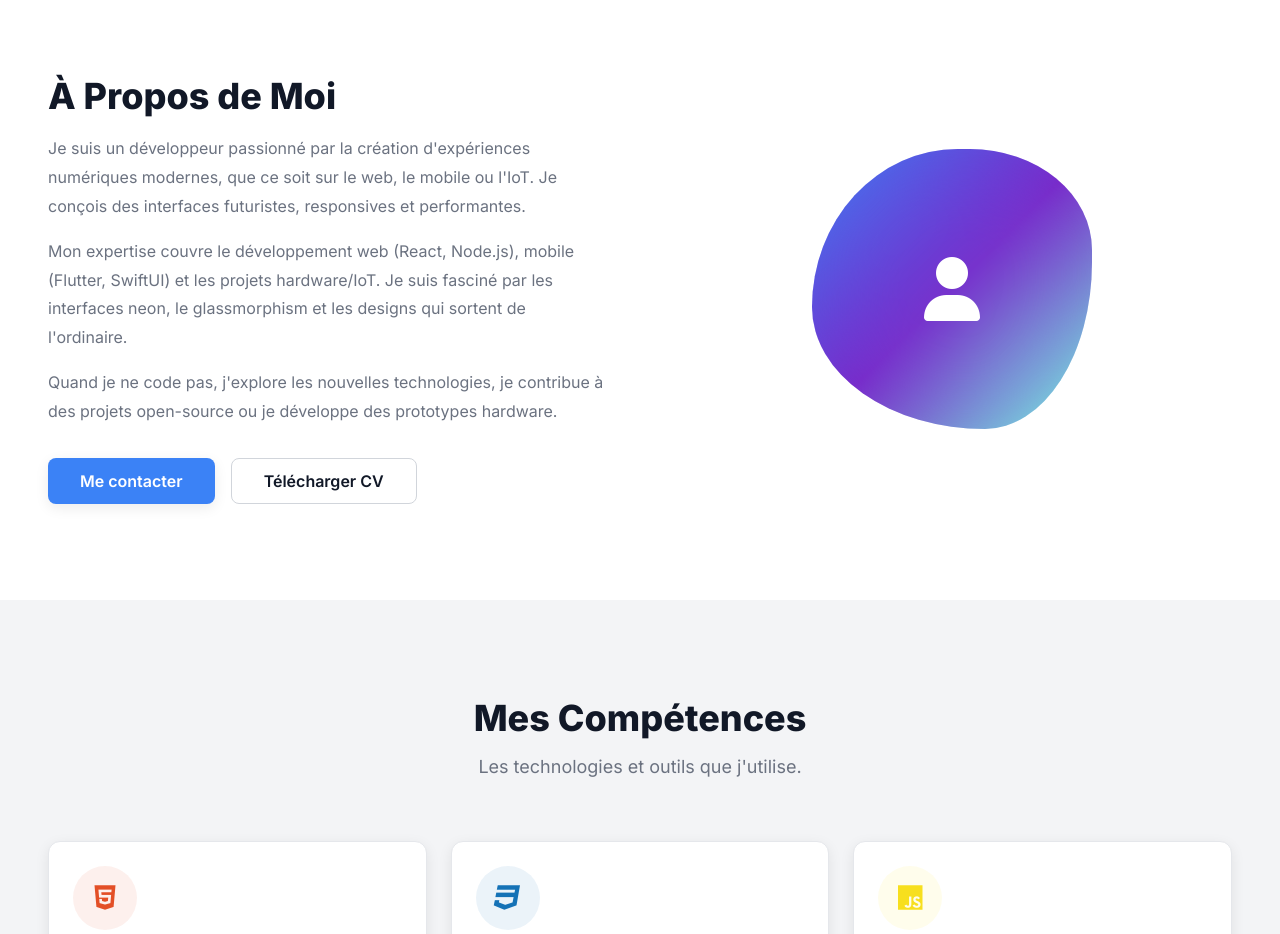
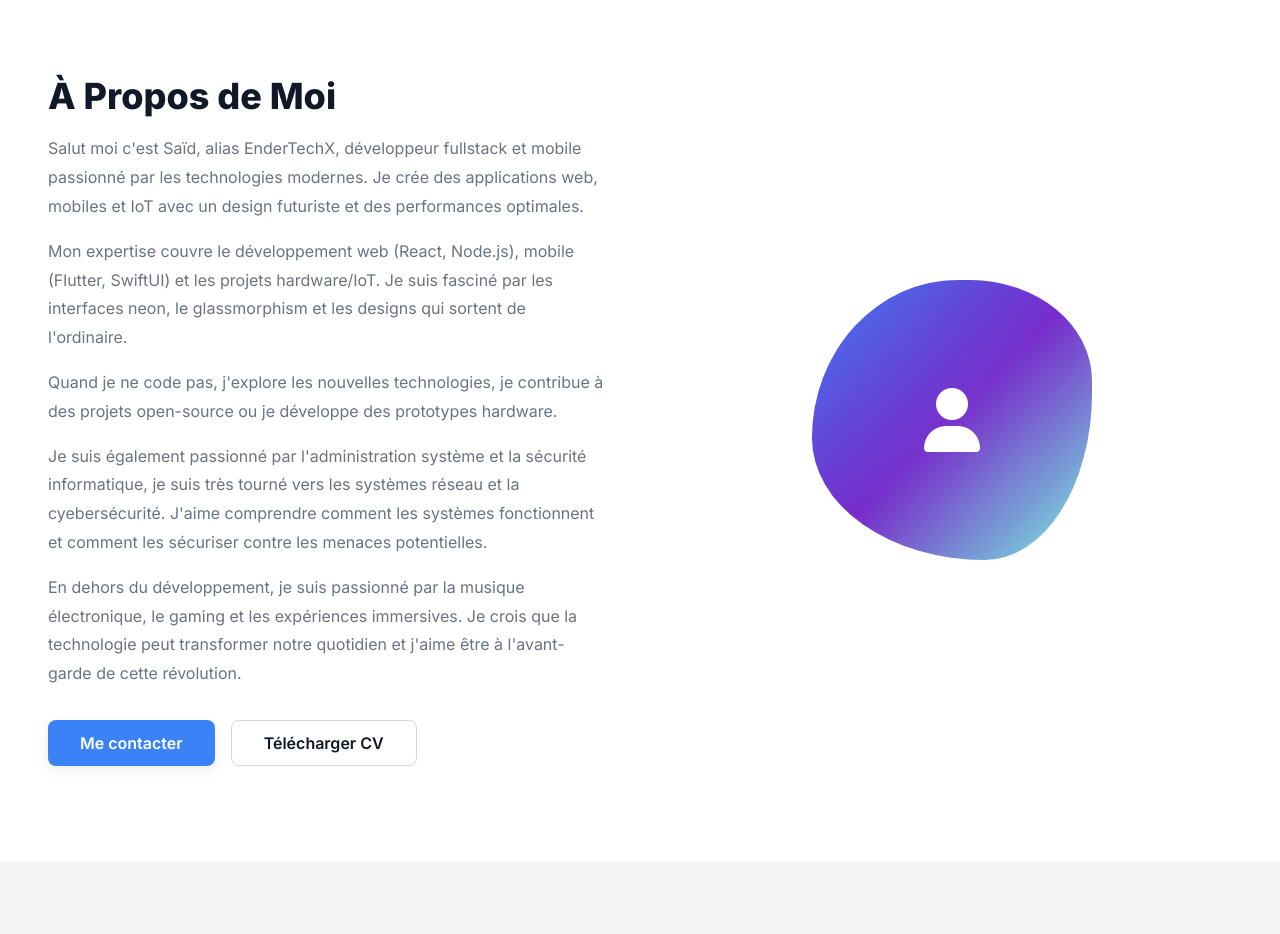
Before and after one commit to ProctHeath/EnderTechXWEBSITE, a React (Vite) app: page / in a window 1280 px wide. Shown: the part 1440-2374 px from the top of the page. Built offline with nearby package versions, Linux system fonts and the light colour scheme.

Commit message:
modify content of about section in config.js to include more personal details and interests

```diff
--- a/src/data/config.js
+++ b/src/data/config.js
@@ -17,9 +17,11 @@ const config = {
   about: {
     title: 'À Propos de Moi',
     paragraphs: [
-      "Je suis un développeur passionné par la création d'expériences numériques modernes, que ce soit sur le web, le mobile ou l'IoT. Je conçois des interfaces futuristes, responsives et performantes.",
+      "Salut moi c'est Saïd, alias EnderTechX, développeur fullstack et mobile passionné par les technologies modernes. Je crée des applications web, mobiles et IoT avec un design futuriste et des performances optimales.",
       "Mon expertise couvre le développement web (React, Node.js), mobile (Flutter, SwiftUI) et les projets hardware/IoT. Je suis fasciné par les interfaces neon, le glassmorphism et les designs qui sortent de l'ordinaire.",
       "Quand je ne code pas, j'explore les nouvelles technologies, je contribue à des projets open-source ou je développe des prototypes hardware.",
+      "Je suis également passionné par l'administration système et la sécurité informatique, je suis très tourné vers les systèmes réseau et la cyebersécurité. J'aime comprendre comment les systèmes fonctionnent et comment les sécuriser contre les menaces potentielles.",
+      "En dehors du développement, je suis passionné par la musique électronique, le gaming et les expériences immersives. Je crois que la technologie peut transformer notre quotidien et j'aime être à l'avant-garde de cette révolution.",
     ],
   },
 
```
